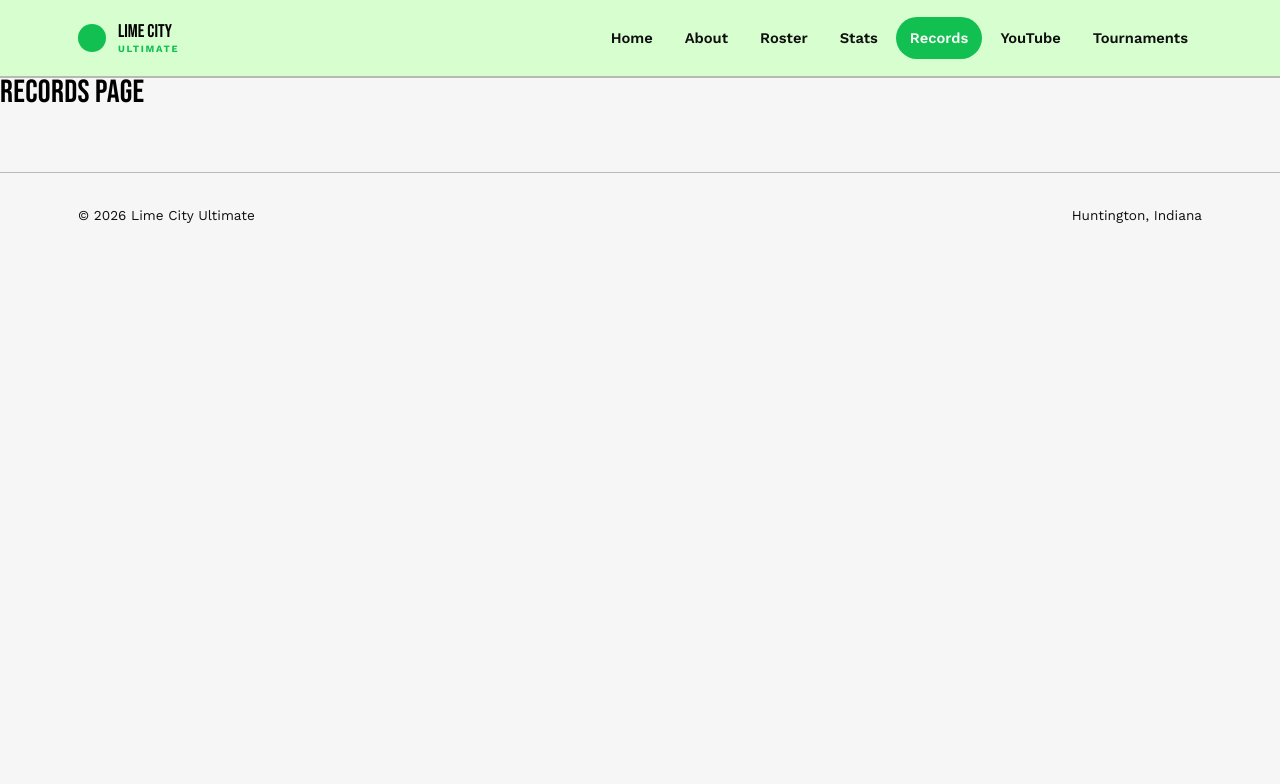
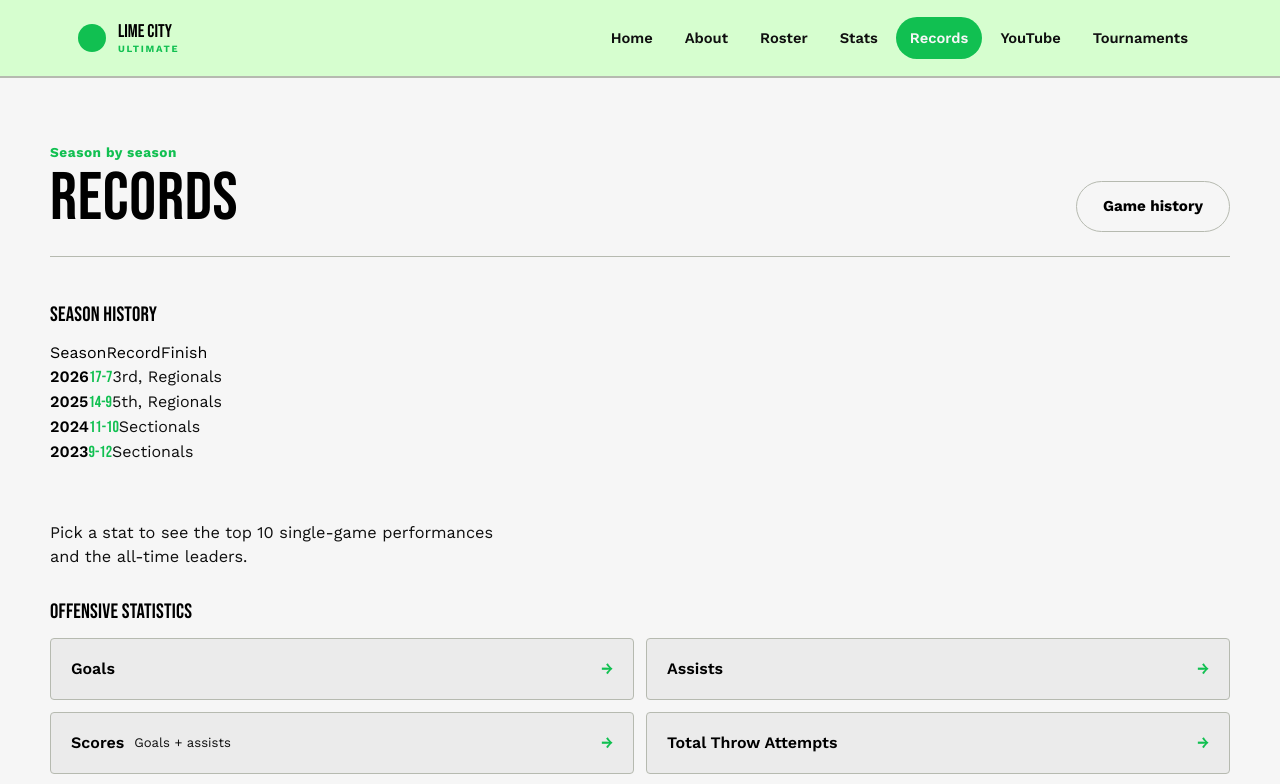
Before and after one commit to HarrisonNiswander/LimeCityUltimate, a React (Vite) app in the folder limeCityUltimate/: page /records in a window 1280 px wide. Shown: the top 784 px of the page. Built offline with nearby package versions, Linux system fonts and the light colour scheme.

Commit message:
add records page + styling

```diff
--- a/limeCityUltimate/src/pages/Records.jsx
+++ b/limeCityUltimate/src/pages/Records.jsx
@@ -1,10 +1,70 @@
-function Records() {
-    return (
+import { Link } from 'react-router-dom'
+import { seasonRecords } from '../data/records.js'
+import statCategories from '../data/statCategories.js'
+import { singleGame, allTime } from '../data/statLeaders.js'
+import StatLeadersOverview from '../components/StatLeadersOverview.jsx'
+import './styles/Records.css'
+
+export default function Records() {
+  const offensive = statCategories.filter((s) => s.group === 'offensive')
+  const defensive = statCategories.filter((s) => s.group === 'defensive')
+
+  return (
+    <div className="page wrap">
+      <div className="page-head">
         <div>
-            <h1>Records Page</h1>
+          <span className="page-kicker">Season by season</span>
+          <h1>Records</h1>
+        </div>
+        <Link to="/stats/history" className="btn btn-ghost">Game history</Link>
+      </div>
 
+      <h2 className="records-sub-head">Season history</h2>
+      <div className="leader-table" style={{ marginBottom: 56 }}>
+        <div className="leader-row leader-head" style={{ gridTemplateColumns: '1fr 1fr 1fr' }}>
+          <span>Season</span>
+          <span>Record</span>
+          <span>Finish</span>
         </div>
-    );
+        {seasonRecords.map((s) => (
+          <div className="leader-row" style={{ gridTemplateColumns: '1fr 1fr 1fr' }} key={s.season}>
+            <span style={{ color: 'var(--cream)', fontWeight: 600 }}>{s.season}</span>
+            <span style={{ color: 'var(--accent)', fontFamily: 'var(--font-display)' }}>{s.record}</span>
+            <span style={{ color: 'var(--muted)' }}>{s.finish}</span>
+          </div>
+        ))}
+      </div>
+
+      <p className="page-sub" style={{ marginBottom: 32 }}>
+        Pick a stat to see the top 10 single-game performances and the all-time leaders.
+      </p>
+
+      <h2 className="records-sub-head">Offensive statistics</h2>
+      <div className="stat-directory">
+        {offensive.map((s) => (
+          <Link to={`/records/${s.id}`} key={s.id} className="stat-directory-item">
+            <span>{s.label}</span>
+            {s.note && <span className="stat-directory-note">{s.note}</span>}
+            <span aria-hidden="true" className="stat-directory-arrow">→</span>
+          </Link>
+        ))}
+      </div>
+
+      <h2 className="records-sub-head" style={{ marginTop: 40 }}>Defensive statistics</h2>
+      <div className="stat-directory">
+        {defensive.map((s) => (
+          <Link to={`/records/${s.id}`} key={s.id} className="stat-directory-item">
+            <span>{s.label}</span>
+            {s.note && <span className="stat-directory-note">{s.note}</span>}
+            <span aria-hidden="true" className="stat-directory-arrow">→</span>
+          </Link>
+        ))}
+      </div>
+
+      <div style={{ marginTop: 56 }}>
+        <StatLeadersOverview title="Single-game record holders" source={singleGame} withGame />
+        <StatLeadersOverview title="All-time leaders" source={allTime} />
+      </div>
+    </div>
+  )
 }
-
-export default Records;
--- /dev/null
+++ b/limeCityUltimate/src/pages/styles/Records.css
@@ -0,0 +1,78 @@
+.records-sub-head {
+  font-size: 1.3rem;
+  color: var(--cream);
+  margin-bottom: 16px;
+}
+
+.stat-directory {
+  display: grid;
+  grid-template-columns: repeat(2, 1fr);
+  gap: 12px;
+  margin-bottom: 8px;
+}
+
+@media (max-width: 640px) {
+  .stat-directory { grid-template-columns: 1fr; }
+}
+
+.stat-directory-item {
+  display: flex;
+  align-items: center;
+  gap: 10px;
+  background: var(--ink-soft);
+  border: 1px solid var(--turf-line);
+  border-radius: 4px;
+  padding: 18px 20px;
+  color: var(--cream);
+  font-weight: 600;
+  transition: border-color 0.15s ease, background 0.15s ease;
+}
+
+.stat-directory-item:hover { border-color: var(--accent); background: var(--turf); }
+
+.stat-directory-note {
+  color: var(--muted);
+  font-weight: 400;
+  font-size: 0.82rem;
+}
+
+.stat-directory-arrow {
+  margin-left: auto;
+  color: var(--accent);
+}
+
+.records-grid {
+  display: grid;
+  grid-template-columns: repeat(3, 1fr);
+  gap: 18px;
+}
+
+@media (max-width: 860px) {
+  .records-grid { grid-template-columns: 1fr; }
+}
+
+.record-card {
+  background: var(--ink-soft);
+  border: 1px solid var(--turf-line);
+  border-radius: 4px;
+  padding: 24px;
+  display: flex;
+  flex-direction: column;
+  gap: 8px;
+}
+
+.record-value {
+  font-family: var(--font-display);
+  font-size: 2.4rem;
+  color: var(--accent);
+}
+
+.record-label {
+  color: var(--cream);
+  font-size: 1rem;
+}
+
+.record-context {
+  color: var(--muted);
+  font-size: 0.85rem;
+}
```
